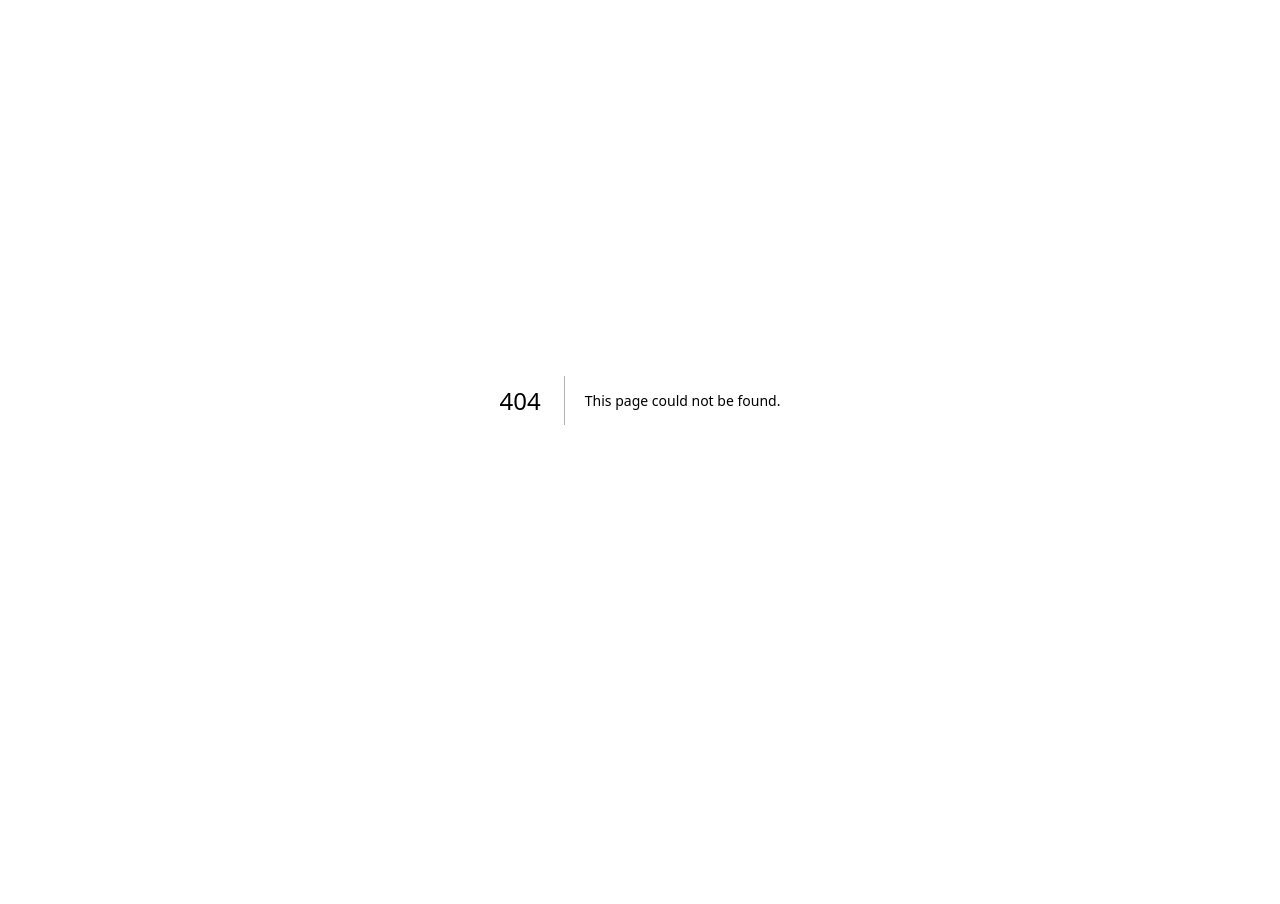
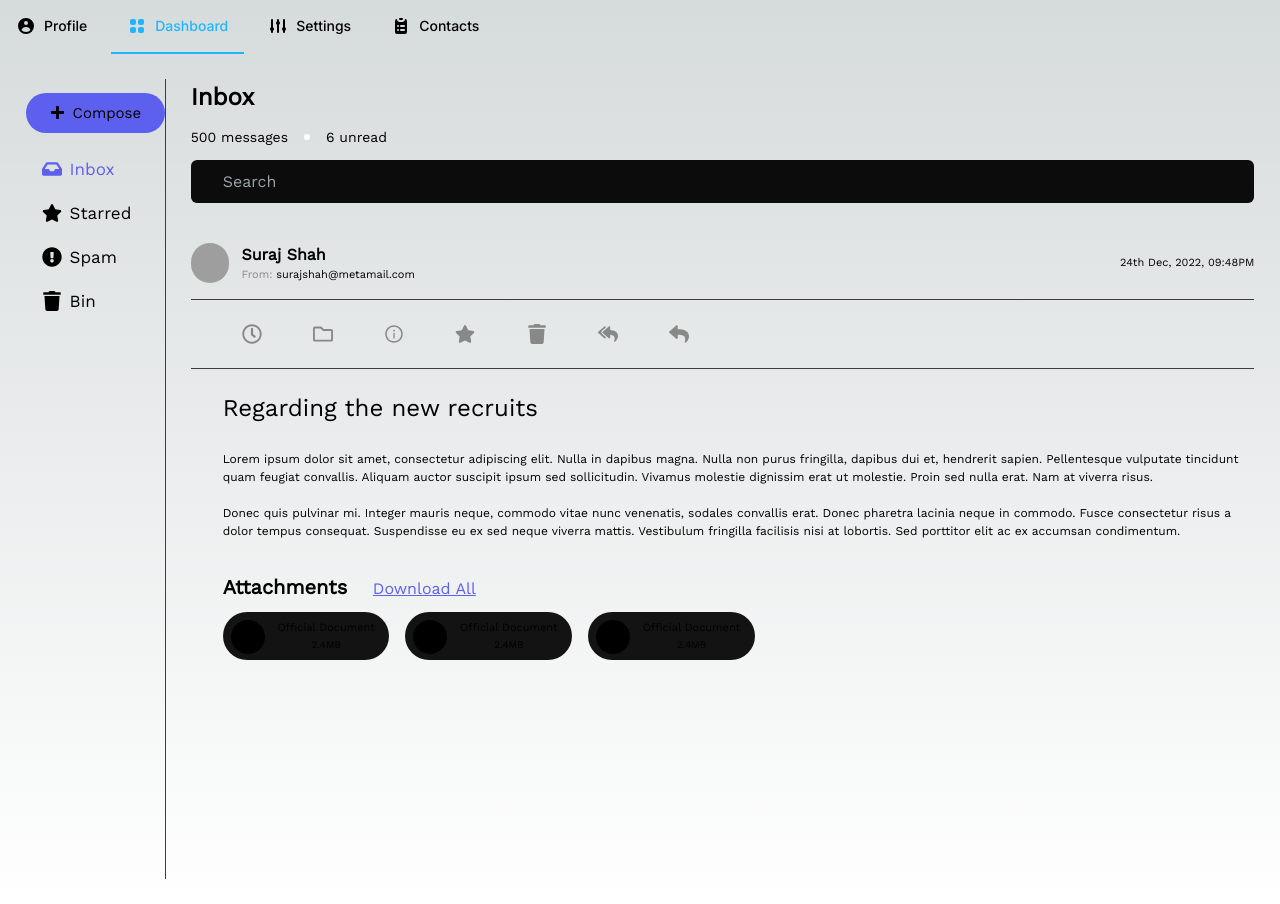
Before and after one commit to suraj2906/MetaMail, a Next.js app: page /mail in a window 1280 px wide. Before the commit this address had no page. Before the commit the page ends 800 px from the top, so only its background shows below. Built offline with nearby package versions, Linux system fonts and the light colour scheme; grey boxes are pictures that could not be loaded.

Commit message:
Made some changes to dashboard and made Individual Mail Page

```diff
--- a/next.config.js
+++ b/next.config.js
@@ -1,4 +1,15 @@
 /** @type {import('next').NextConfig} */
-const nextConfig = {}
+const nextConfig = {
+    images: {
+        remotePatterns: [
+            {
+                protocol: 'https',
+                hostname: '**',
+                port: '',
+                pathname: '**',
+            },
+        ],
+    },
+}
 
 module.exports = nextConfig
--- /dev/null
+++ b/src/app/dashboard/page.js
@@ -0,0 +1,72 @@
+import React from 'react'
+import Button from '@/components/Button'
+import IconButton from '@/components/IconButton'
+import InboxCard from '@/components/InboxCard'
+import InputField from '@/components/InputField'
+import NavItem from '@/components/NavItem'
+import Tab from '@/components/Tab'
+import Image from 'next/image'
+import {FaPlus, FaSearch, FaInbox, FaStar, FaExclamationCircle, FaTrash} from 'react-icons/fa'
+
+function page() {
+
+    const active = ' text-purple'
+
+  return (
+    <>
+    <Tab/>
+    <main className='mx-[2%] my-[2%]'>
+    <div className='flex flex-row mt-[16px]'>
+        <div className='w-[20%]'>
+            <div className='px-[10%] my-[10%] ml-[-10%]'>
+            <Button>
+
+                <FaPlus className='text-[15px]'/>
+                <span className='text-[15px] ml-[8px] my-auto'>Compose</span>
+            </Button>
+            </div>
+            <IconButton>
+                <FaInbox className={'text-[20px]' + active}/>
+                <span className={'text-[17px] ml-[8px] my-auto text-purple' + active}>Inbox</span>
+            </IconButton>
+            <IconButton>
+                <FaStar className='text-[20px]'/>
+                <span className='text-[17px] ml-[8px] my-auto'>Starred</span>
+            </IconButton>
+            <IconButton>
+                <FaExclamationCircle className='text-[20px]'/>
+                <span className='text-[17px] ml-[8px] my-auto'>Spam</span>
+            </IconButton>
+            <IconButton>
+                <FaTrash className='text-[20px]'/>
+                <span className='text-[17px] ml-[8px] my-auto'>Bin</span>
+            </IconButton>
+
+        </div>
+
+        <div>
+            <div>
+                <span className='font-worksans font-semibold text-[24px]'>Inbox</span>
+                <div className='flex flex-row space-x-4 my-[1.5vh]'>
+                    <span className='font-worksans text-[14px]'>500 messages</span>
+                    <div className='rounded w-[6px] h-[6px] bg-[#ffffff] self-center'></div>
+                    <span className='font-worksans text-[14px]'>6 unread</span>
+                </div>
+            </div>
+            <div className='mb-[2vh]'>
+                <InputField/>
+            </div>
+            <InboxCard/>
+            <InboxCard/>
+            <InboxCard/>
+            <InboxCard/>
+            <InboxCard/>
+            <InboxCard/>
+        </div>
+    </div>
+    </main>
+    </>
+  )
+}
+
+export default page
--- /dev/null
+++ b/src/app/mail/page.js
@@ -0,0 +1,105 @@
+import React from 'react'
+import Button from '@/components/Button'
+import IconButton from '@/components/IconButton'
+import InboxCard from '@/components/InboxCard'
+import InputField from '@/components/InputField'
+import Tab from '@/components/Tab'
+import Attachment from '@/components/Attachment'
+import Image from 'next/image'
+import {FaPlus, FaSearch, FaInbox, FaStar, FaExclamationCircle, FaTrash, FaRegClock, FaRegFolder, FaReply, FaReplyAll, FaPaperclip} from 'react-icons/fa'
+import { AiOutlineInfoCircle } from "react-icons/ai";
+
+
+function page() {
+
+    const active = ' text-purple'
+
+  return (
+    <>
+    <Tab/>
+    <main className='mx-[2%] my-[2%] font-worksans'>
+    <div className='flex flex-row mt-[16px]'>
+        <div className='w-[12%] border-r-[0.5px] border-[#3D3D3D] h-screen'>
+            <div className='px-[10%] my-[10%] ml-[-10%]'>
+            <Button>
+
+                <FaPlus className='text-[15px]'/>
+                <span className='text-[15px] ml-[8px] my-auto'>Compose</span>
+            </Button>
+            </div>
+            <IconButton>
+                <FaInbox className={'text-[20px]' + active}/>
+                <span className={'text-[17px] ml-[8px] my-auto text-purple' + active}>Inbox</span>
+            </IconButton>
+            <IconButton>
+                <FaStar className='text-[20px]'/>
+                <span className='text-[17px] ml-[8px] my-auto'>Starred</span>
+            </IconButton>
+            <IconButton>
+                <FaExclamationCircle className='text-[20px]'/>
+                <span className='text-[17px] ml-[8px] my-auto'>Spam</span>
+            </IconButton>
+            <IconButton>
+                <FaTrash className='text-[20px]'/>
+                <span className='text-[17px] ml-[8px] my-auto'>Bin</span>
+            </IconButton>
+
+        </div>
+
+        <div className='pl-[2%] w-[100%]'>
+            <div>
+                <span className='font-worksans font-semibold text-[24px]'>Inbox</span>
+                <div className='flex flex-row space-x-4 my-[1.5vh]'>
+                    <span className='font-worksans text-[14px]'>500 messages</span>
+                    <div className='rounded w-[6px] h-[6px] bg-[#ffffff] self-center'></div>
+                    <span className='font-worksans text-[14px]'>6 unread</span>
+                </div>
+            </div>
+            <div className='mb-[2vh]'>
+                <InputField/>
+            </div>
+            <div>
+                <div className='flex flex-row mt-[3vh] border-b-[0.5px] border-[#3D3D3D] py-[2vh]'>
+                    <Image className='rounded-full' width={38} height={38} src={'https://www.sony.eu/alphauniverse/assets/resized/2020/10/Julien-Mauve-profile_square_291x291.jpg'}/>
+                    <div className='justify-center flex flex-col mx-[1vw]'>
+                        <p className='font-worksans text-[16px] font-semibold'>Suraj Shah</p>
+                        <p className='text-[11px]'><span className='text-[#888888]'>From:    </span>surajshah@metamail.com</p>
+                    </div>
+                    <p className='justify-center flex flex-col ml-auto text-[11px]'>24th Dec, 2022, 09:48PM</p>
+                </div>
+                    <div className='flex flex-row border-b-[0.5px] border-[#3D3D3D] space-x-[4vw] py-[3vh] pl-[4vw]'>
+                    <FaRegClock className='text-[20px] text-[#888888]'/>
+                    <FaRegFolder className='text-[20px] text-[#888888]'/>
+                    <AiOutlineInfoCircle className='text-[20px] text-[#888888]'/>
+                    <FaStar className='text-[20px] text-[#888888]'/>
+                    <FaTrash className='text-[20px] text-[#888888]'/>
+                    <FaReplyAll className='text-[20px] text-[#888888]'/>
+                    <FaReply className='text-[20px] text-[#888888]'/>
+                </div>
+                <div className='ml-[3%] mt-[2%]'>
+                    <p className='text-[24px] font-medium'>Regarding the new recruits</p>
+                    <p className='text-[12px] mt-[3vh]'>Lorem ipsum dolor sit amet, consectetur adipiscing elit. Nulla in dapibus magna. Nulla non purus fringilla, dapibus dui et, hendrerit sapien. Pellentesque vulputate tincidunt quam feugiat convallis. Aliquam auctor suscipit ipsum sed sollicitudin. Vivamus molestie dignissim erat ut molestie. Proin sed nulla erat. Nam at viverra risus.
+                    <br/>
+                    <br/>
+                    Donec quis pulvinar mi. Integer mauris neque, commodo vitae nunc venenatis, sodales convallis erat. Donec pharetra lacinia neque in commodo. Fusce consectetur risus a dolor tempus consequat. Suspendisse eu ex sed neque viverra mattis. Vestibulum fringilla facilisis nisi at lobortis. Sed porttitor elit ac ex accumsan condimentum.</p>
+
+
+                <div className='my-[4vh]'>
+                    <p><span className='font-semibold text-[20px]'>Attachments</span><span className='text-[16px] text-purple underline ml-[2vw]'>Download All</span></p>
+                    <div className='flex flex-row space-x-[16px] mt-[10px]'>
+                       <Attachment filename = 'Official Document' filesize='2.4MB'/>
+                       <Attachment filename = 'Official Document' filesize='2.4MB'/>
+                       <Attachment filename = 'Official Document' filesize='2.4MB'/>
+                    </div>
+                </div>
+                </div>
+
+            </div>
+        </div>
+    </div>
+    </main>
+    </>
+  )
+}
+
+export default page
--- /dev/null
+++ b/src/components/Attachment/index.js
@@ -0,0 +1,17 @@
+import { FaPaperclip } from "react-icons/fa";
+
+export default function IconButton(props){
+    return (
+        <button className="dark:hover:bg-[#ffffff20] hover:bg-[#00000020] duration-200 rounded-full">
+            <div className='dark:hover:bg-[#ffffff20] hover:bg-[#00000020] flex-row flex bg-[#131313] rounded-full h-[48px] p-[8px]'>
+                <div className='rounded-full w-[34px] h-[34px] my-auto flex justify-center flex-col bg-[#000000] text-center items-center'>
+                    <FaPaperclip className='text-[20px] my-auto'/>
+                </div>
+                <div className='ml-[1vw] mr-[0.5vw]'>
+                    <p className='text-[11px]'>{props.filename}</p>
+                    <p className='text-[10px]'>{props.filesize}</p>
+                </div>
+            </div>
+        </button>
+    );
+}
--- a/src/components/Tab/index.js
+++ b/src/components/Tab/index.js
@@ -1,4 +1,4 @@
-
+import Link from "next/link";
 
 export default function Tab(props) {
     return (
@@ -10,9 +10,9 @@ export default function Tab(props) {
             </a>
         </li>
         <li className="mr-2">
-            <a href="#" className="inline-flex p-4 text-blue-600 border-b-2 border-blue rounded-t-lg active text-blue border-blue group" aria-current="page">
+            <Link href={"/dashboard"} ><div className="inline-flex p-4 text-blue-600 border-b-2 border-blue rounded-t-lg active text-blue border-blue group" aria-current="page">
                 <svg aria-hidden="true" className="w-5 h-5 mr-2 text-blue dark:text-blue" fill="currentColor" viewBox="0 0 20 20" xmlns="http://www.w3.org/2000/svg"><path d="M5 3a2 2 0 00-2 2v2a2 2 0 002 2h2a2 2 0 002-2V5a2 2 0 00-2-2H5zM5 11a2 2 0 00-2 2v2a2 2 0 002 2h2a2 2 0 002-2v-2a2 2 0 00-2-2H5zM11 5a2 2 0 012-2h2a2 2 0 012 2v2a2 2 0 01-2 2h-2a2 2 0 01-2-2V5zM11 13a2 2 0 012-2h2a2 2 0 012 2v2a2 2 0 01-2 2h-2a2 2 0 01-2-2v-2z"></path></svg>Dashboard
-            </a>
+            </div></Link>
         </li>
         <li className="mr-2">
             <a href="#" className="inline-flex p-4 hover:border-b-2 border-transparent rounded-t-lg hover:text-gray-600 hover:border-gray-300 dark:hover:text-gray-300 group">
```
